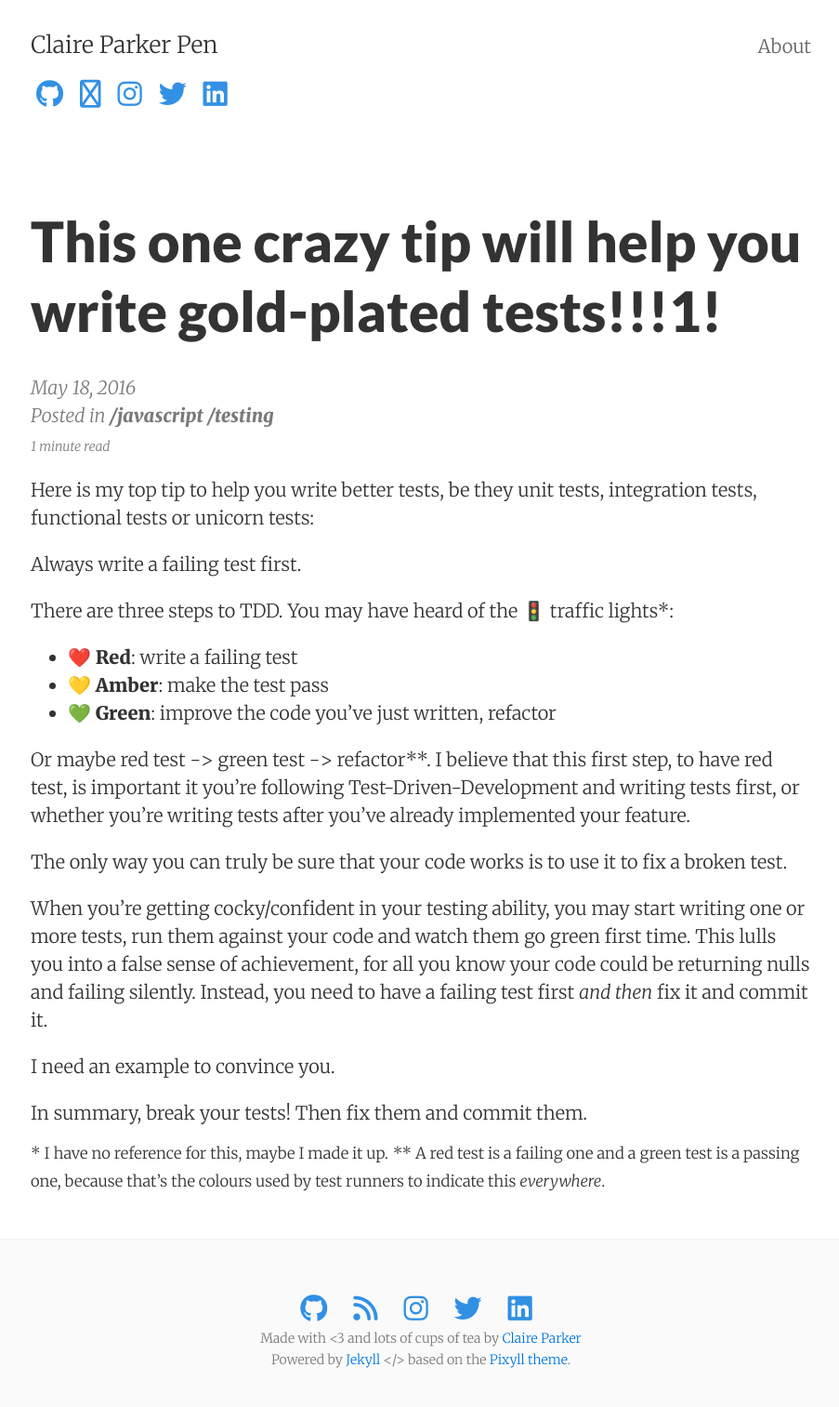
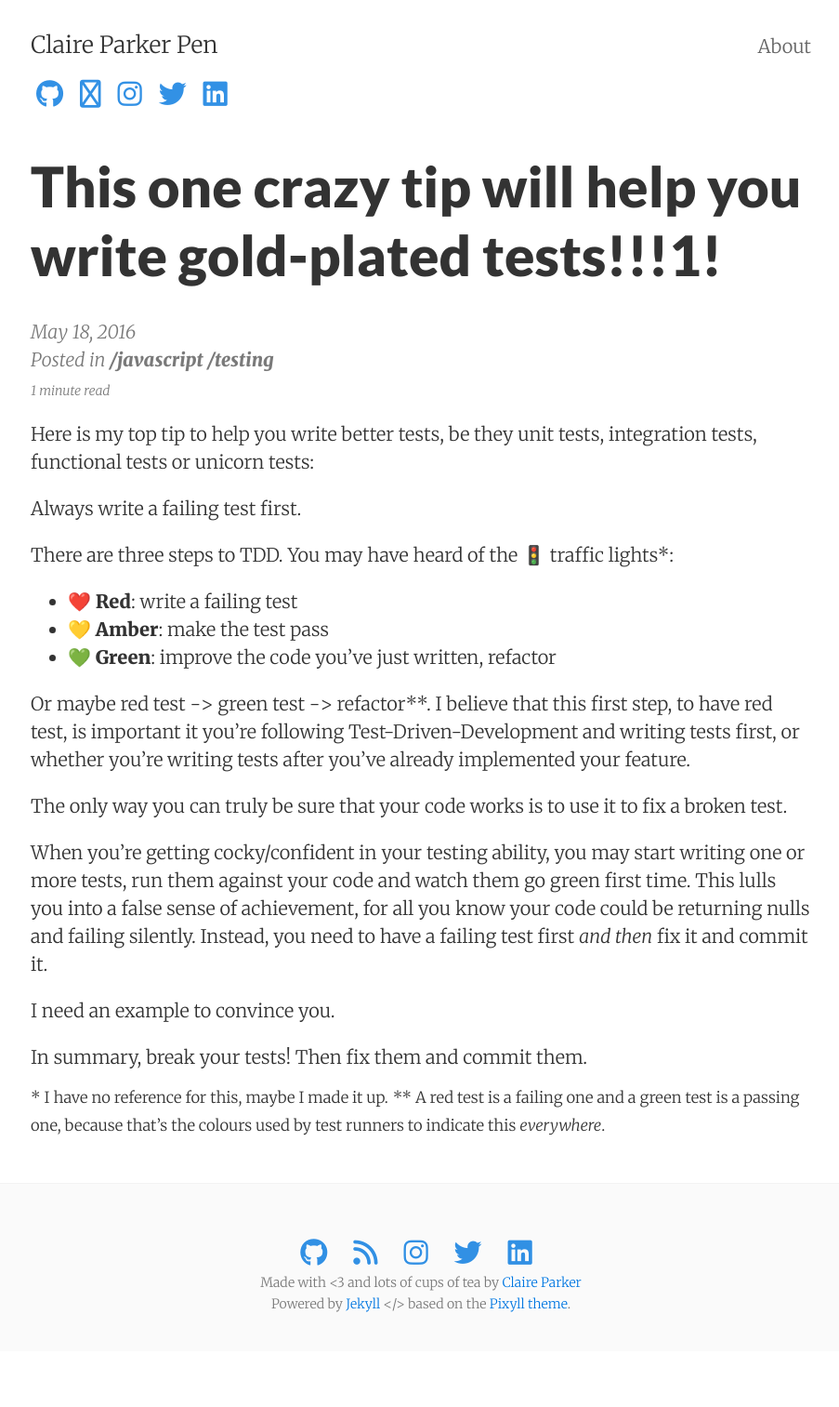
Before and after one commit to claire-codes/blog-com, a Jekyll site: the page built from _posts/2016-05-18-this-one-crazy-tip-will-help-you-write-gold-plated-tests1.markdown, in a window 1280 px wide. Shown: the whole page at 93% size, without its empty margins (187-1090 px from the left). Built offline with Jekyll 4.4.1, drawn with Linux system fonts in a browser that asks for light colours; nearby versions of some CDN libraries; Markdown is read by kramdown in place of the engine named in the settings; comment, search, counter and statistics services are not loaded; after the commit the page ends 1453 px from its top, so only the background shows below that.

Commit message:
:love_hotel: Remove post header margin

```diff
--- a/_layouts/post.html
+++ b/_layouts/post.html
@@ -10,7 +10,7 @@ layout: default
     <meta itemprop="mainEntityOfPage" content="{{ page.url | prepend: site.url }}" />
     <meta itemprop="author publisher" itemtype="http://schema.org/Person" content="{{ site.author }}" />
     <div class="post-header mb2">
-      <h1 itemprop="name headline">{{ page.title }}</h1>
+      <h1 class="c-posts__header" itemprop="name headline">{{ page.title }}</h1>
       <span class="post-meta" itemprop="datePublished dateModified">{{ page.date | date: site.date_format }}</span><br>
       <span class="post-meta">
       {% if page.categories %}Posted in{% for c in page.categories %} <strong>/<span itemprop="keywords">{{c}}</span></strong>{% endfor %}{% endif %}</span><br />
--- a/_sass/_posts.scss
+++ b/_sass/_posts.scss
@@ -47,3 +47,7 @@
 .related-post-title {
   border-bottom: thin solid #f3f3f3;
 }
+
+.c-posts__header {
+    margin-top: 0;
+}
--- a/css/pixyll.css
+++ b/css/pixyll.css
@@ -1080,6 +1080,9 @@ blockquote footer {
 .related-post-title {
   border-bottom: thin solid #f3f3f3; }
 
+.c-posts__header {
+  margin-top: 0; }
+
 @media screen and (min-width: 32em) {
   html {
     font-size: 16px; }
```
Also changed, not shown: css/pixyll.min.css, 1 other file.
